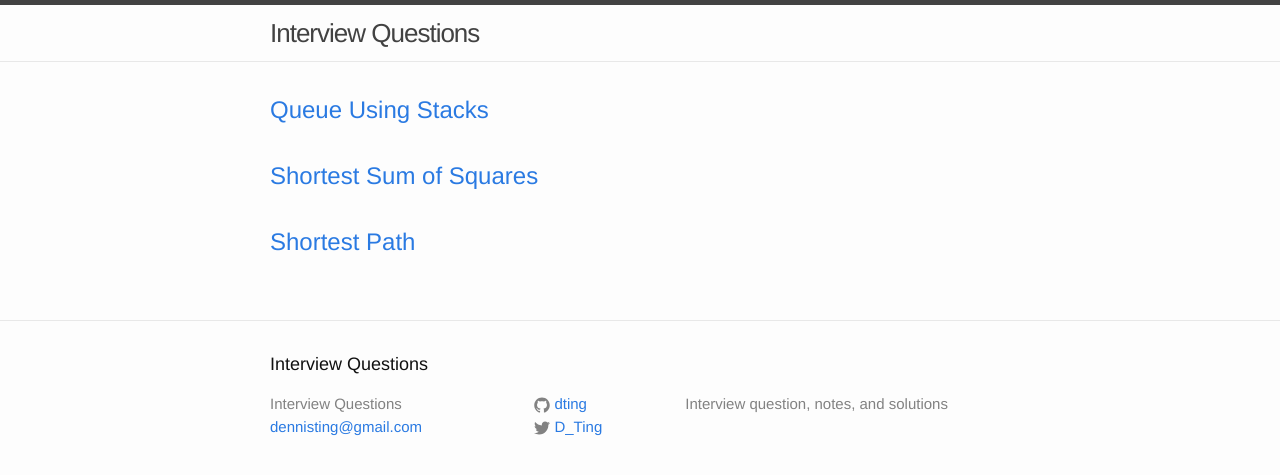
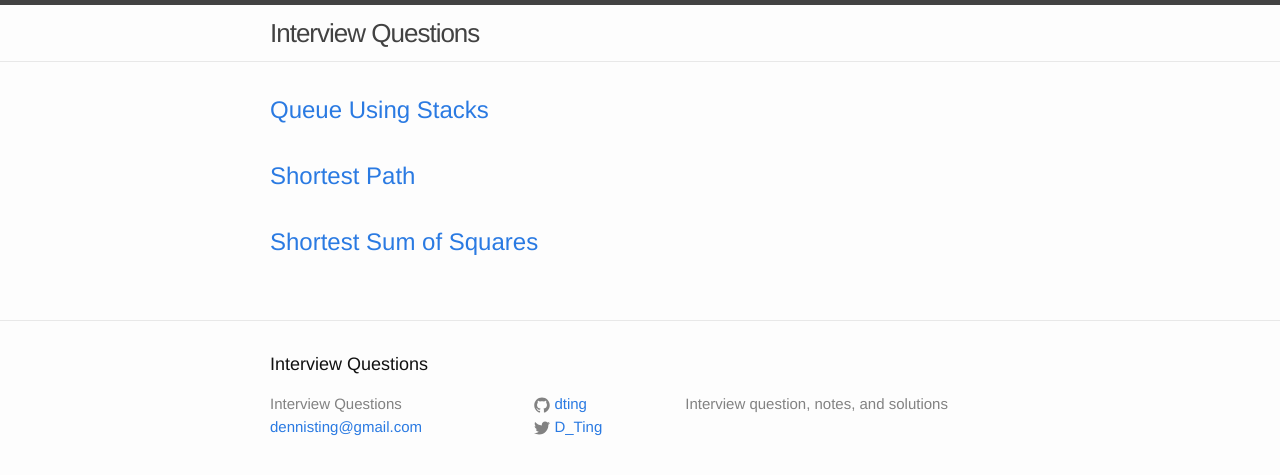
Before and after one commit to dting/interviewqs, a Jekyll site: the page built from index.html, in a window 1280 px wide. Shown: the top 475 px of the page. Built offline with Jekyll 4.4.1, drawn with Linux system fonts in a browser that asks for light colours.

Commit message:
Sort problems by title on home page

```diff
--- a/index.html
+++ b/index.html
@@ -5,11 +5,12 @@ layout: default
 <div class="home">
 
   <ul class="post-list">
-    {% for my_page in site.pages %}
-    {% if my_page.title %}
+    {% assign sorted_pages = site.pages | sort:'title' %}
+    {% for page in sorted_pages %}
+    {% if page.title %}
     <li>
       <h2>
-      <a class="page-link" href="{{ my_page.url | prepend: site.baseurl }}">{{ my_page.title }}</a>
+      <a class="page-link" href="{{ page.url | prepend: site.baseurl }}">{{ page.title }}</a>
       </h2>
     </li>
     {% endif %}
```
